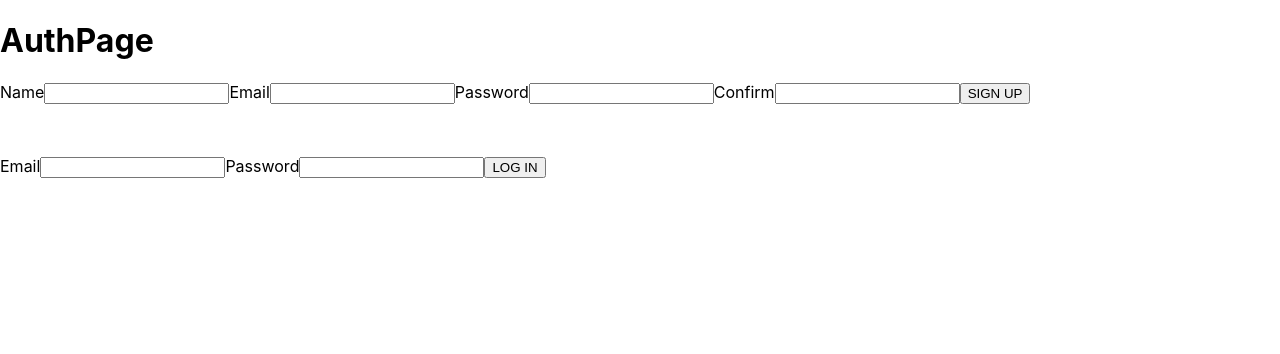
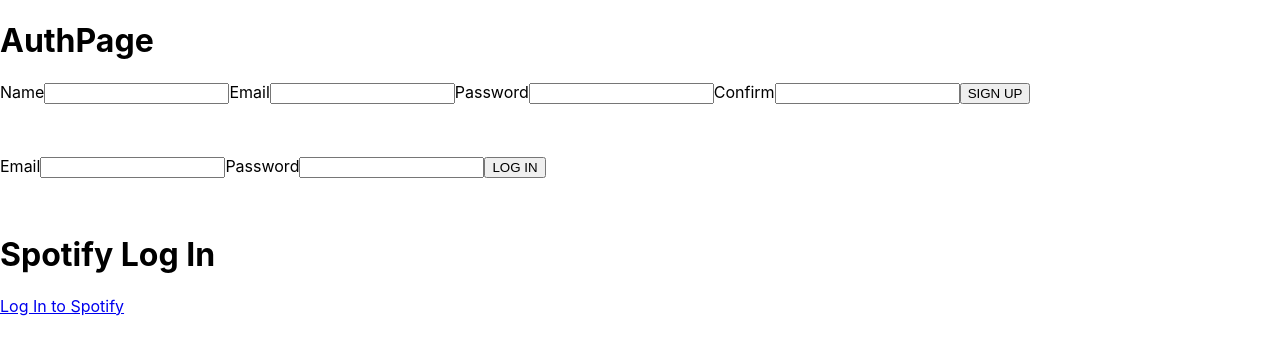
Before and after one commit to alonzoalcantar/Spotify-Mock-Application, a React (Create React App) app: page /authpage in a window 1280 px wide. Shown: the top 354 px of the page. Built offline with nearby package versions, Linux system fonts and the light colour scheme.

Commit message:
Created useState for the Spotify access token

```diff
--- a/src/Components/Navbar/navbar.jsx
+++ b/src/Components/Navbar/navbar.jsx
@@ -15,7 +15,7 @@
         <nav>
             <Link to='/home'>Home</Link>
             &nbsp; | &nbsp;
-            <Link to='/login2spotify'>Spotify LogIn</Link>
+            <Link to='/spotify'>Spotify LogIn</Link>
             &nbsp; | &nbsp;
             <Link to='/profile'>Profile</Link>
             &nbsp; | &nbsp;
--- a/src/Pages/App/App.jsx
+++ b/src/Pages/App/App.jsx
@@ -1,17 +1,30 @@
 import { Route, Routes } from 'react-router-dom';
 import { getUser } from '../../utilities/users-service';
-import { useState } from 'react';
+import { useState, useEffect } from 'react';
 import AuthPage from '../AuthPage/AuthPage'
 import Home from '../../Components/Home/home'
 import Profile from '../../Components/Profile/profile'
 import Navbar from '../../Components/Navbar/navbar';
 import SpotifyLogInForm from '../../Components/SpotifyLogIn/SpotifyLogInForm';
 
+import {accessToken} from '../../Spotify/Spotify'
+
 
 
 function App() {
+  //Application User
+  const [user, setUser]= useState(getUser());
 
-  const [user, setUser]= useState(getUser());
+  //Spotify Token
+  const [token, setToken] = useState(null)
+
+
+
+  useEffect(() => {
+    setToken(accessToken)
+  }, []);
+
+
 
 
   return (
@@ -23,7 +36,7 @@
         user = {user}
         setUser = {setUser}/>
         <Routes>
-          <Route path='/login2spotify' element={<SpotifyLogInForm/>}/>
+          {/* <Route path='/spotify' element={<SpotifyLogInForm/>}/> */}
           <Route path='/' element={<Home/>}/>
           <Route path='/profile' element={<Profile/>}/>
           <Route path='/home' element={<Home/>}/>
@@ -36,6 +49,22 @@
 }
       </header>
       <div>
+
+      <div>
+      <h1>Spotify Log In</h1>
+
+
+        { !token ? (
+        <a
+        href='http://localhost:3001/login2spotify' >
+            Log In to Spotify
+        </a>
+        ) : (
+          <h1>Logged In</h1>
+        )}
+        </div>
+
+
       </div>
 
     </div>
--- /dev/null
+++ b/src/Spotify/Spotify.jsx
@@ -0,0 +1,12 @@
+function SpotifyAccessToken () {
+
+
+    const queryString = window.location.search
+    const urlParams = new URLSearchParams(queryString);
+    const accessToken = urlParams.get('access_token');
+    const refreshToken = urlParams.get('refresh_token');
+
+    return accessToken
+}
+
+export const accessToken = SpotifyAccessToken()
```
Also changed, not shown: src/Components/SpotifyLogIn/SpotifyLogInForm.jsx (+14 -2 lines), 1 other file (tests, documents, lock files or other folders).
